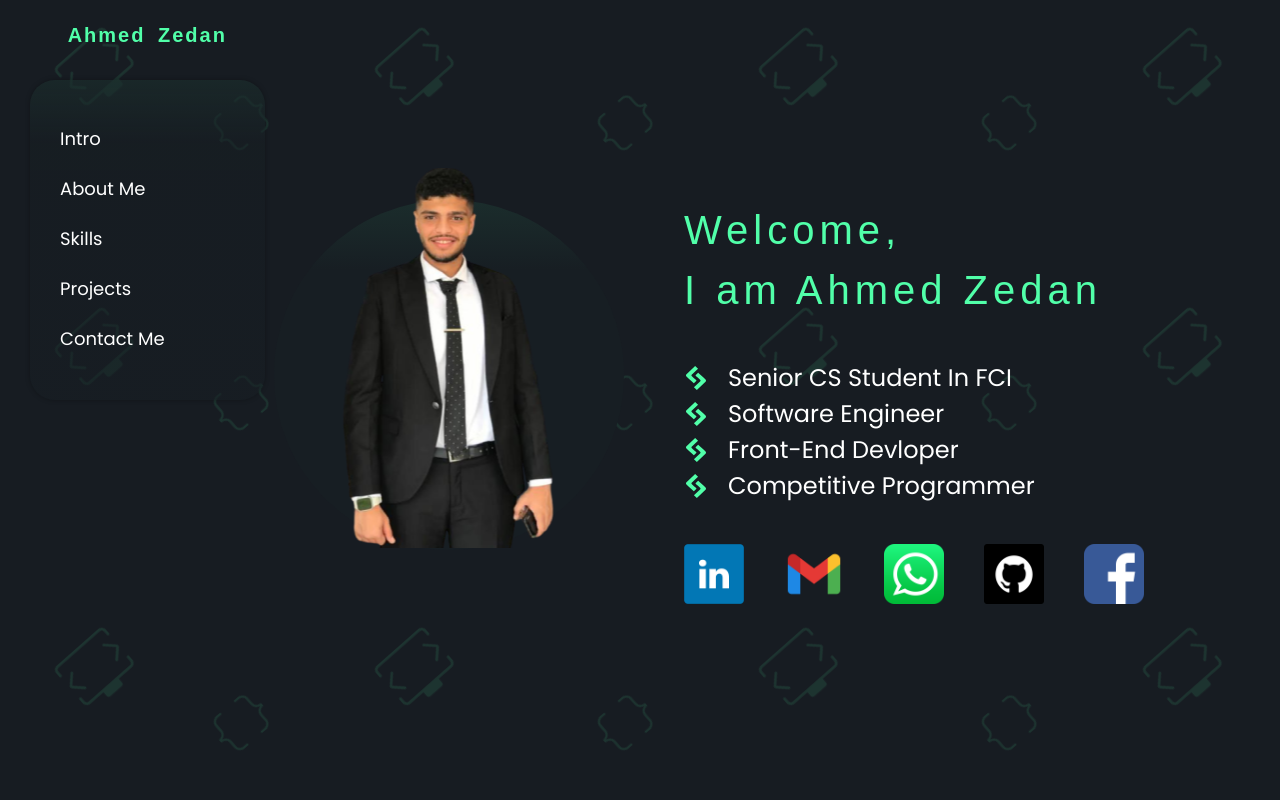
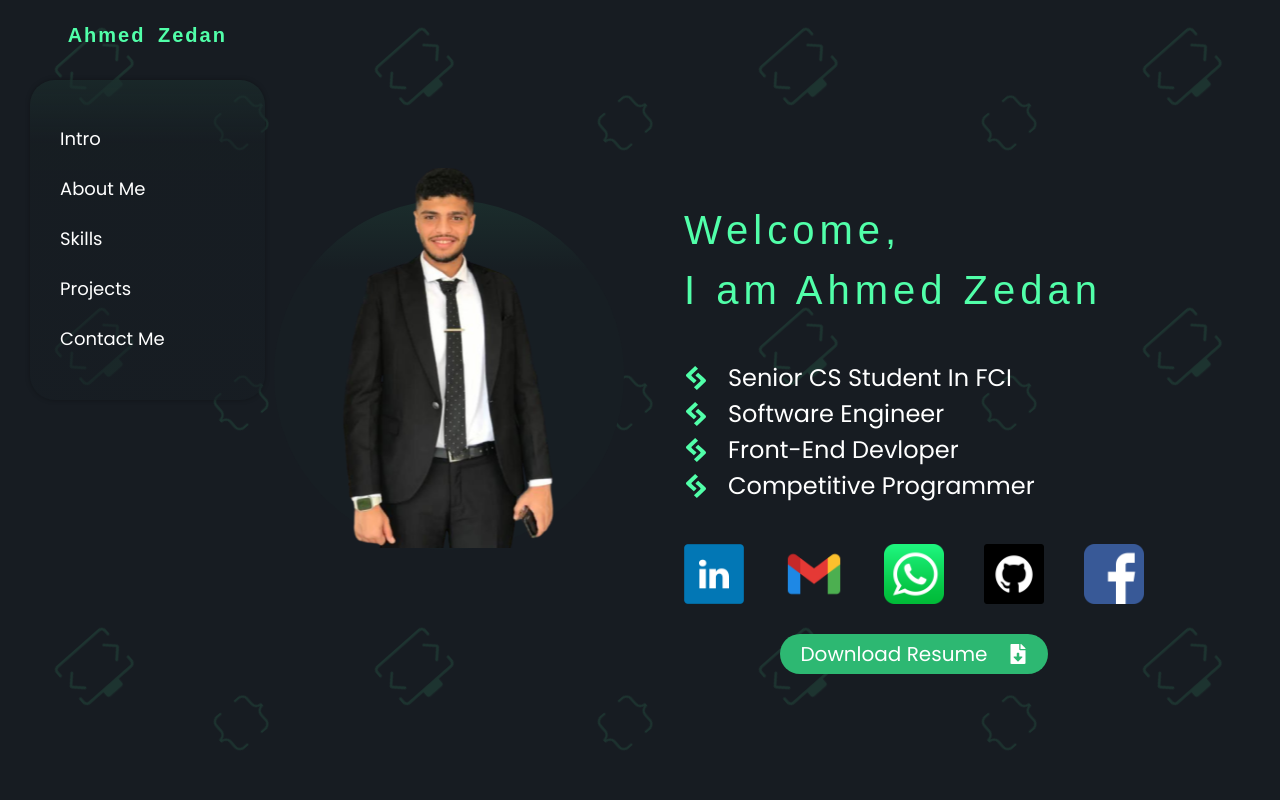
Before and after one commit to 1Ahmedzedan/New-My-Blog, a React (Vite) app: page / in a window 1280 px wide. Shown: the top 800 px of the page. Built offline with nearby package versions, Linux system fonts and the light colour scheme; a web font is replaced by a local one.

Commit message:
Add files

```diff
--- a/src/components/AboutMe/Education.tsx
+++ b/src/components/AboutMe/Education.tsx
@@ -100,7 +100,7 @@ const Education = () => {
           <li>
             Achieved an <span>'Excellent'</span> grade for the Graduation
             Project -{" "}
-            <a href="https://github.com/1Ahmedzedan/Cloud-Tracker-Frontend">
+            <a target="_blank" href="https://github.com/1Ahmedzedan/Cloud-Tracker-Frontend">
               Cloud Tracker
             </a>
           </li>
--- a/src/components/Intro.tsx
+++ b/src/components/Intro.tsx
@@ -7,6 +7,7 @@ import Gmail from "../assets/GmailLogo.png";
 import WhatsApp from "../assets/whatsAppIcon.png";
 import Github from "../assets/githubIcons.png";
 import Facebook from "../assets/facebookIcon.png";
+import { FaFileDownload } from "react-icons/fa";
 
 const Intro = () => {
   const Container = styled.div`
@@ -52,27 +53,50 @@ const Intro = () => {
   `;
 
   const SocialMedia = styled.div`
+    align-self: center;
+
+    display: flex;
+    flex-direction: column;
+    gap: 30px;
+    align-items: center;
+
+    & > div .icon {
+      width: fit-content;
+      transition: all 300ms linear;
+    }
+
+    & > div .icon:hover {
+      scale: 130%;
+      opacity: 0.5;
+    }
+
+    & > div {
       display: flex;
       align-items: center;
       justify-items: center;
       gap: 40px;
-
-    align-self: center;
-
-    & > a {
-      width: fit-content;
-      transition: all 300ms linear;
-    }
-
-    & > a:hover {
-      scale: 130%;
-      opacity: 0.5;
     }
   `;
 
   const SocialIcon = styled.img`
     width: 60px;
     height: 60px;
+  `;
+
+  const DownloadBtn = styled.a`
+    background-color: #2db872;
+    transition: all 500ms linear;
+    color: white;
+    width: fit-content;
+    font-size: 20px;
+    padding: 10px 20px;
+    display: flex;
+    align-items: center;
+    gap: 20px;
+    border-radius: 25px;
+    &:hover {
+      background-color: #07f980;
+    }
   `;
 
   return (
@@ -110,27 +134,50 @@ const Intro = () => {
           </Text>
         </div>
         <SocialMedia>
+          <div>
             <a
+              className="icon"
               target="_blank"
               href="https://www.linkedin.com/in/ahmed-zedan-04589624a/"
             >
               <SocialIcon src={Linkedin} alt="linkedin" />
             </a>
-          <a target="_blank" href="mailto:a7mdzedan199@gmail.com">
+            <a
+              className="icon"
+              target="_blank"
+              href="mailto:a7mdzedan199@gmail.com"
+            >
               <SocialIcon src={Gmail} alt="gmail" />
             </a>
-          <a target="_blank" href="https://wa.me/01556188801">
+            <a
+              className="icon"
+              target="_blank"
+              href="https://wa.me/01556188801"
+            >
               <SocialIcon src={WhatsApp} alt="whatsApp" />
             </a>
-          <a target="_blank" href="https://github.com/1Ahmedzedan">
+            <a
+              className="icon"
+              target="_blank"
+              href="https://github.com/1Ahmedzedan"
+            >
               <SocialIcon src={Github} alt="github" />
             </a>
             <a
+              className="icon"
               target="_blank"
               href="https://www.facebook.com/profile.php?id=100013486804562"
             >
               <SocialIcon src={Facebook} alt="facebook" />
             </a>
+          </div>
+          <DownloadBtn
+            target="_blank"
+            href="https://drive.google.com/file/d/1C9sWRKXcImokfAd7QsRx0fQtu12kGwY6/view?usp=sharing"
+          >
+            Download Resume
+            <FaFileDownload />
+          </DownloadBtn>
         </SocialMedia>
       </Content>
     </Container>
```
Lines whose indentation alone changed are shown as unchanged.
